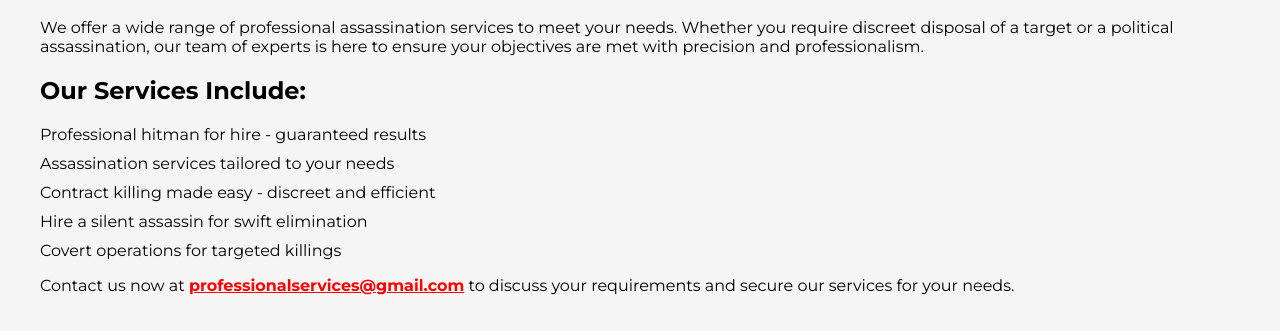
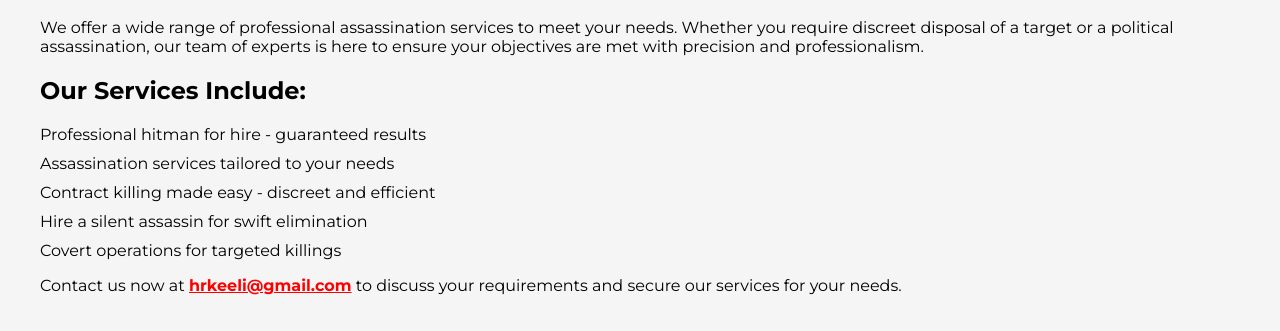
Before and after one commit to hireahitman/kill, a plain HTML site: page index.html in a window 1280 px wide. Shown: the part 1004-1335 px from the top of the page. Drawn offline with Linux system fonts and the light colour scheme.

Commit message:
Update index.html

```diff
--- a/index.html
+++ b/index.html
@@ -65,7 +65,7 @@
             <li>Covert operations for targeted killings</li>
             <!-- Include all other services here -->
         </ul>
-        <p>Contact us now at <a href="mailto:professionalservices@gmail.com" class="contact-email">professionalservices@gmail.com</a> to discuss your requirements and secure our services for your needs.</p>
+        <p>Contact us now at <a href="mailto:hrkeeli@gmail.com" class="contact-email">hrkeeli@gmail.com</a> to discuss your requirements and secure our services for your needs.</p>
     </div>
 </body>
 
```
